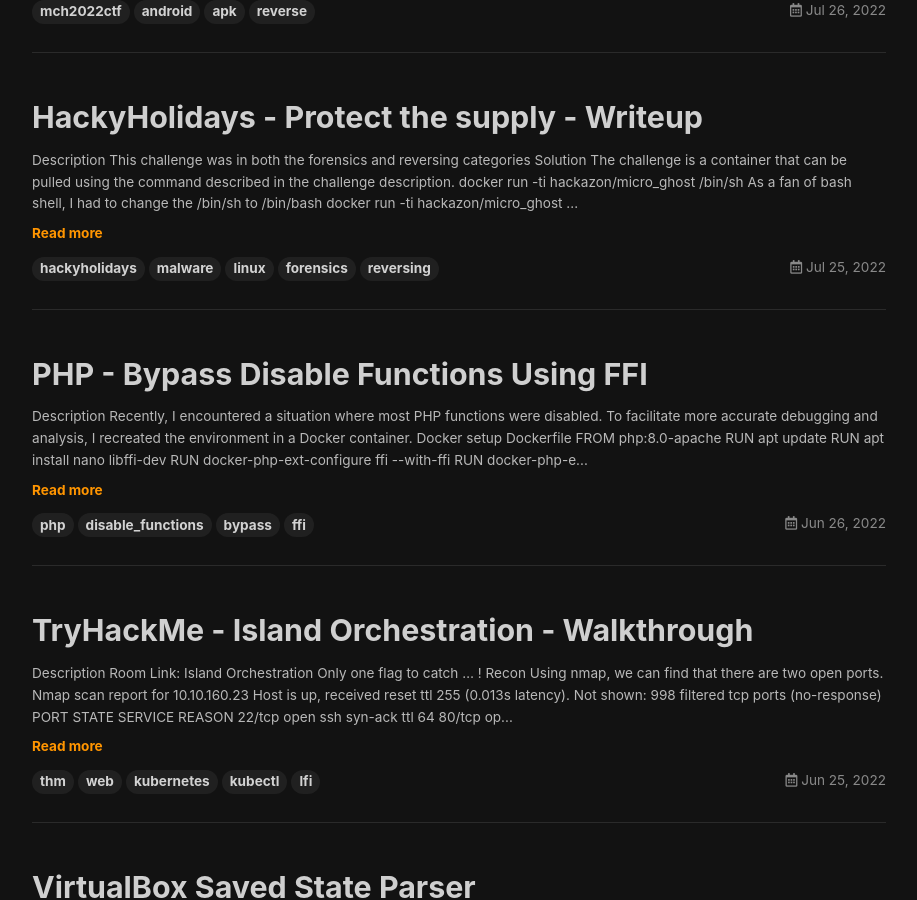
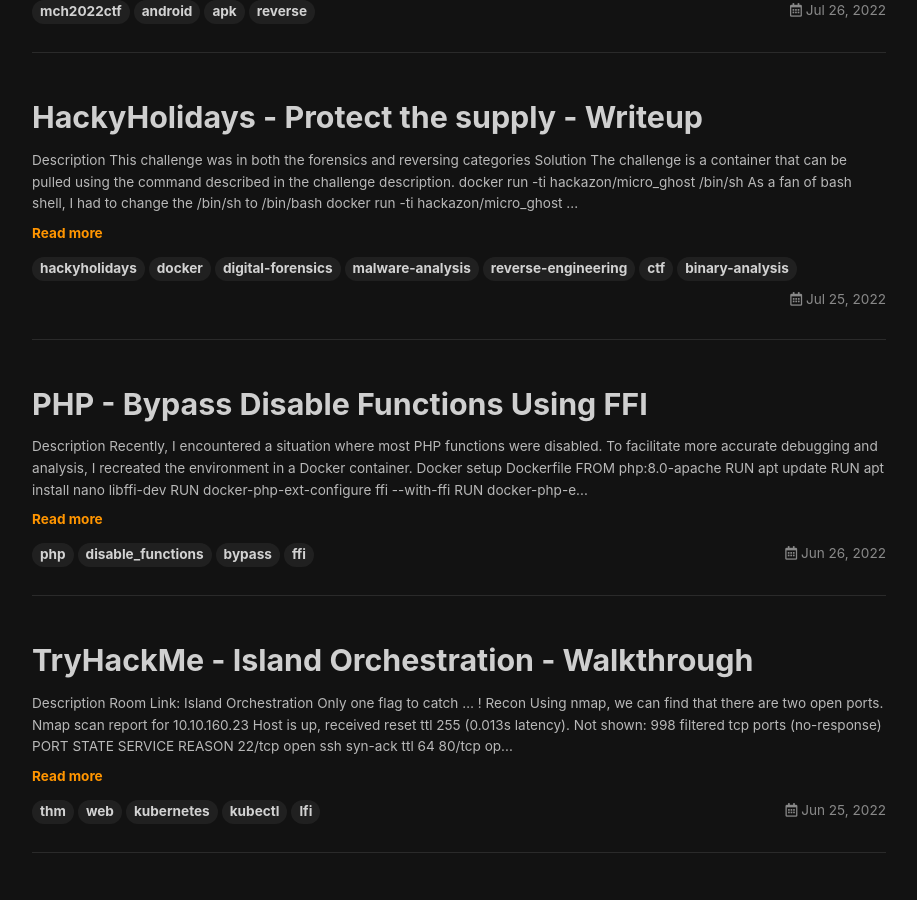
Before and after one commit to ab2pentest/ab2.github.io, a Jekyll site: the page built from index.html, in a window 1280 px wide and 900 px high, scrolled down 923 px. Shown: the whole window, without its empty margins (181-1098 px from the left). Built offline with Jekyll 4.4.1, drawn with Linux system fonts in a browser that asks for light colours; nearby versions of some CDN libraries; the list of posts is cut into pages by our own code.

Commit message:
Update 2022-07-25-HackyHolidays-Protect-the-supply-writeup.md

```diff
--- a/_posts/2022-07-25-HackyHolidays-Protect-the-supply-writeup.md
+++ b/_posts/2022-07-25-HackyHolidays-Protect-the-supply-writeup.md
@@ -1,6 +1,6 @@
 ---
 title: HackyHolidays - Protect the supply - Writeup
-tags: hackyholidays malware linux forensics reversing
+tags: hackyholidays docker digital-forensics malware-analysis reverse-engineering ctf binary-analysis
 ---
 
 # Description
```
